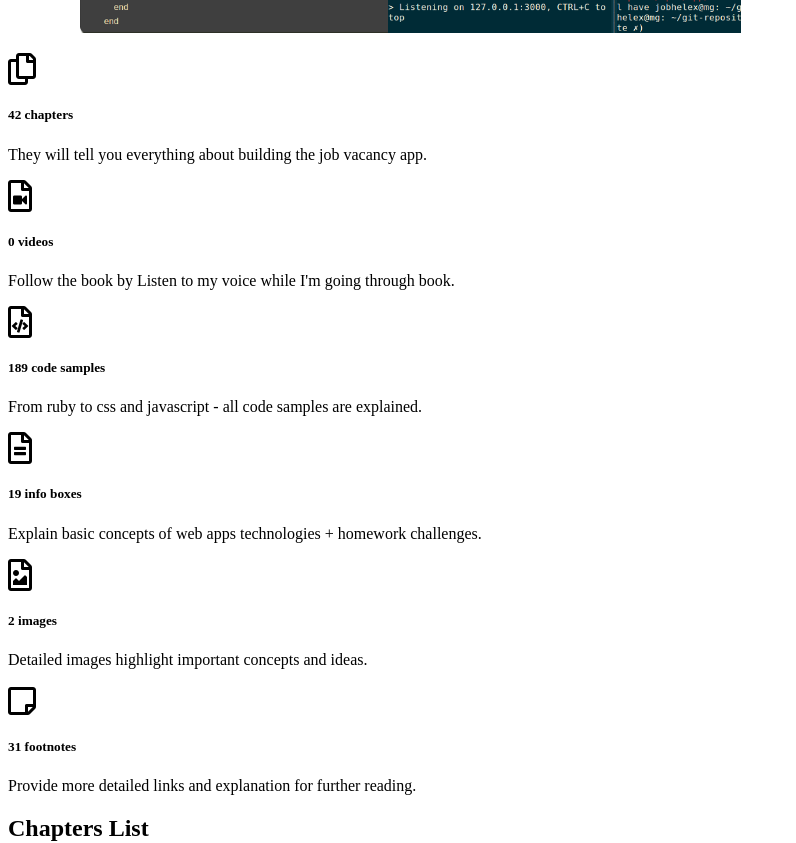
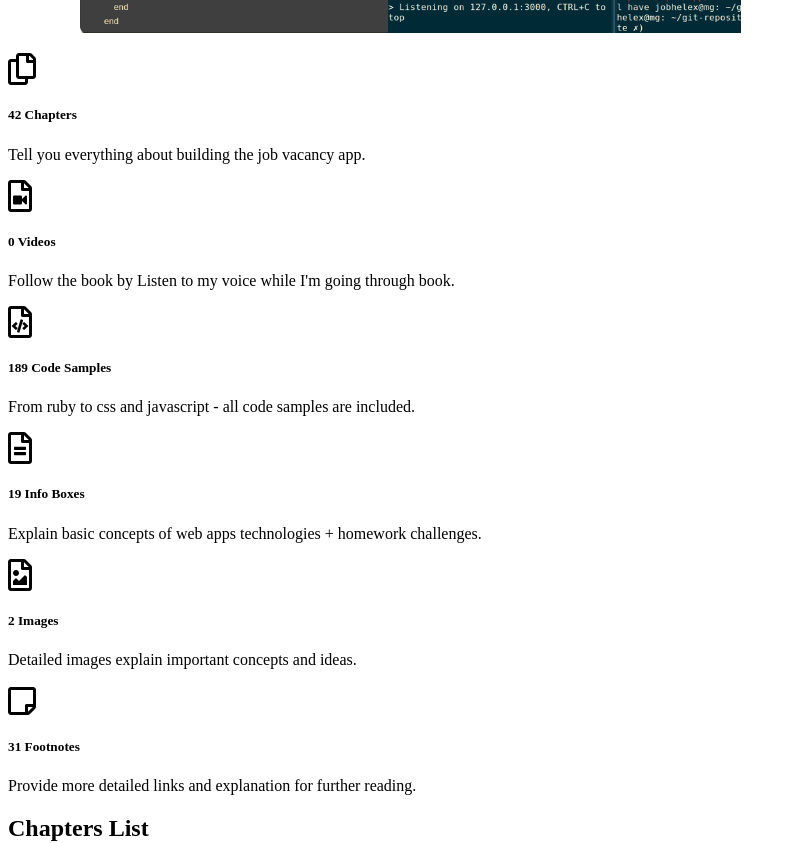
Before and after one commit to padrinobook/padrinobook.com, a Jekyll site: the page built from index.md, in a window 1280 px wide and 1400 px high, scrolled down 953 px, cut to the strip 0-1375 px from the top of the window. Shown: the part 153-996 px from the top of the strip, without its empty margins (0-796 px from the left). Built offline with Jekyll 4.4.1, drawn with Linux system fonts in a browser that asks for light colours; nearby versions of some CDN libraries; Markdown is read by kramdown in place of the engine named in the settings; some of the changed text lies outside the part shown.

Commit message:
Rework further text

```diff
--- a/index.md
+++ b/index.md
@@ -67,16 +67,16 @@ description: The Guide To Master The Elegant Ruby Web Framework. A practical app
     <div class="column is-4">
       <div class="feature">
         <i class="far fa-copy fa-2x"></i>
-        <h5>42 chapters</h5>
+        <h5>42 Chapters</h5>
         <p>
-          They will tell you everything about building the job vacancy app.
+          Tell you everything about building the job vacancy app.
         </p>
       </div>
     </div>
     <div class="column is-4 hide">
       <div class="feature">
         <i class="far far fa-file-video fa-2x"></i>
-        <h5>0 videos</h5>
+        <h5>0 Videos</h5>
         <p>
           Follow the book by Listen to my voice while I'm going through book.
         </p>
@@ -85,16 +85,16 @@ description: The Guide To Master The Elegant Ruby Web Framework. A practical app
     <div class="column is-4">
       <div class="feature">
         <i class="far fa-file-code fa-2x"></i>
-        <h5>189 code samples</h5>
+        <h5>189 Code Samples</h5>
         <p>
-          From ruby to css and javascript - all code samples are explained.
+          From ruby to css and javascript - all code samples are included.
         </p>
       </div>
     </div>
     <div class="column is-4">
      <div class="feature">
         <i class="far fa-file-alt fa-2x"></i>
-        <h5>19 info boxes</h5>
+        <h5>19 Info Boxes</h5>
         <p>
           Explain basic concepts of web apps technologies + homework challenges.
         </p>
@@ -105,16 +105,16 @@ description: The Guide To Master The Elegant Ruby Web Framework. A practical app
     <div class="column is-4">
       <div class="feature">
         <i class="far fa-file-image fa-2x"></i>
-        <h5>2 images</h5>
+        <h5>2 Images</h5>
         <p>
-          Detailed images highlight important concepts and ideas.
+          Detailed images explain important concepts and ideas.
         </p>
       </div>
     </div>
     <div class="column is-4">
       <div class="feature">
         <i class="far fa-sticky-note fa-2x"></i>
-        <h5>31 footnotes</h5>
+        <h5>31 Footnotes</h5>
         <p>
           Provide more detailed links and explanation for further reading.
         </p>
@@ -277,7 +276,7 @@ description: The Guide To Master The Elegant Ruby Web Framework. A practical app
 </section>
 
 <section id="contact">
-  <h2>Drop me a line</h2>
+  <h2>Drop me a line!</h2>
   <div class="columns">
     <div class="column is-12">
       <p class="center">If you have any questions, don't hesitate to drop me a line.</p>
```
Also changed, not shown: other parts of index.md (+2 -3 lines).
